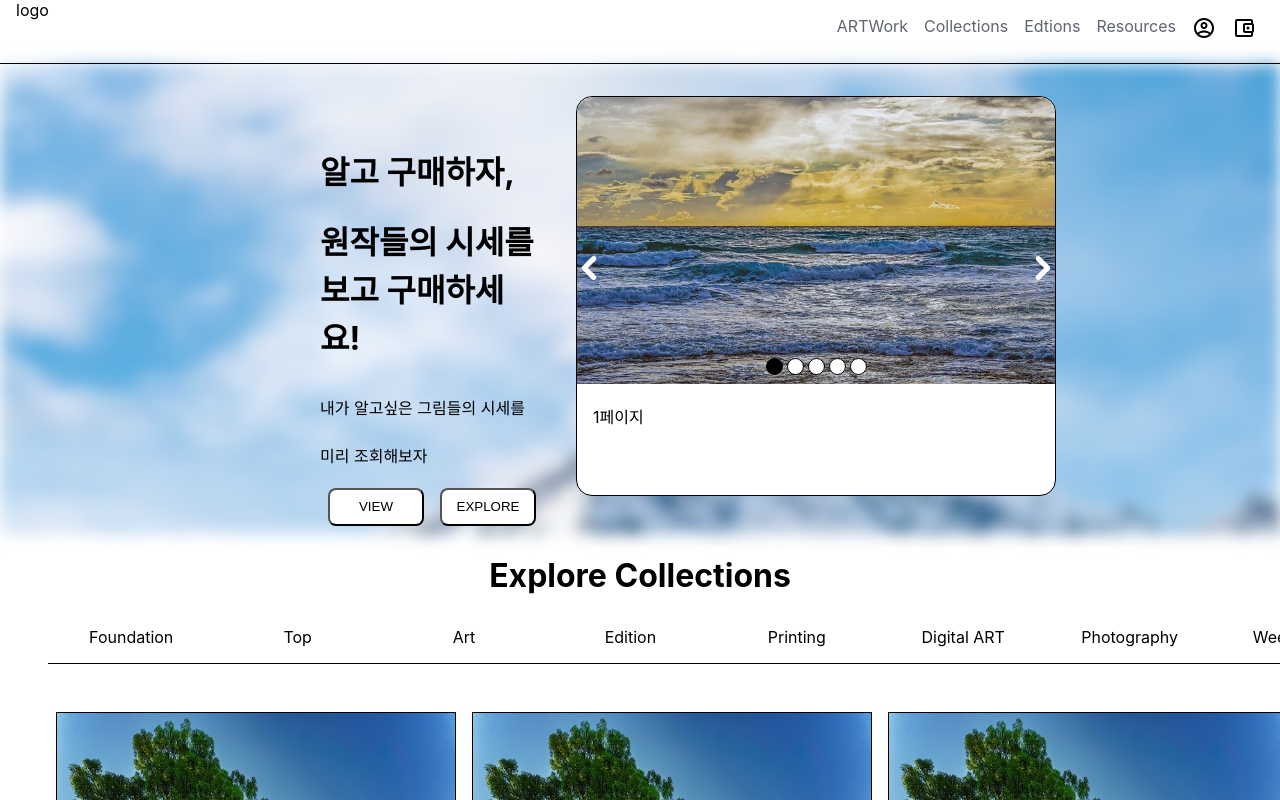
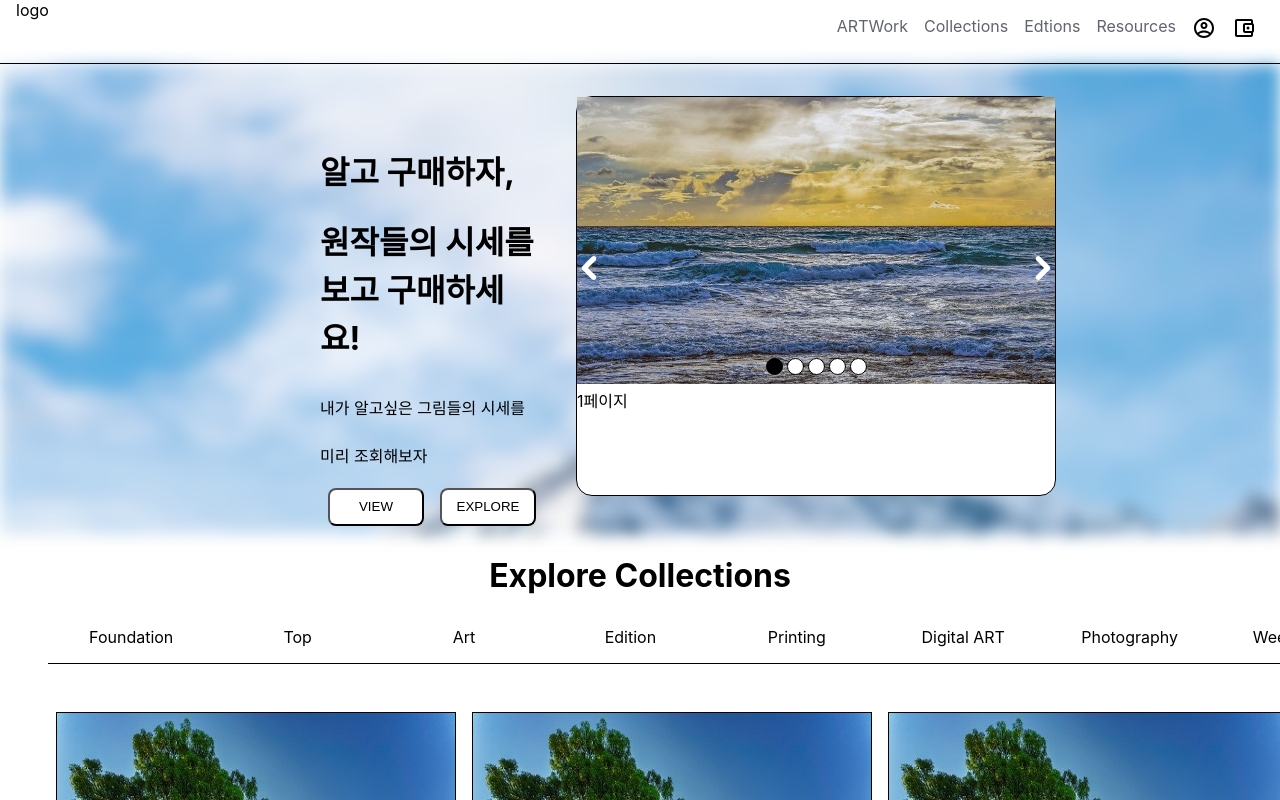
Before and after one commit to hjw4595/next, a Next.js app: page / in a window 1280 px wide. Shown: the top 800 px of the page. Built offline with nearby package versions, Linux system fonts and the light colour scheme.

Commit message:
fix / 이벤트카트 컴포넌트 분할

```diff
--- /dev/null
+++ b/components/intro/eventCard/eventCard.module.css
@@ -0,0 +1,58 @@
+.event-card-list{
+}
+
+.prve-event-page {
+    display: none;
+}
+
+.now-event-page {
+    position: relative;
+    width: 30rem;
+    height: 25rem;
+    margin : 2rem;
+    background-color: white;
+    border: 1px solid black;
+    border-radius: 1rem;
+}
+
+.card-controll {
+    height: 100%;
+    width: 100%;
+    z-index: 99;
+}
+
+.arrow-container {
+    position: absolute;
+    top: 40%;
+    display: flex;
+    align-items: center;
+    justify-content: space-between;
+    width: 100%;
+    -webkit-user-select: all;
+	-moz-user-select: all;
+	-ms-user-select: all;
+	user-select: all;
+}
+
+.left-arrow {
+    transform: rotate(-90deg);
+    cursor: pointer;
+    fill: white;
+}
+
+.right-arrow {
+    transform: rotate(90deg);
+    cursor: pointer;
+    fill: white;
+}
+
+.circle-container {
+    position: absolute;
+    top: 65%;
+    width: 100%;
+}
+
+.circle-list {
+    width: fit-content;
+    margin: 0 auto;
+}
--- /dev/null
+++ b/components/intro/eventCard/index.tsx
@@ -0,0 +1,56 @@
+import React, { useState } from "react";
+import Image from 'next/image';
+
+import styles from "./eventCard.module.css";
+
+import Arrow from '/svg/uparrow.svg'
+import Circle from '/svg/circle.svg'
+
+export interface PropTypes {
+    cardList: {
+        id: number,
+        draw: StaticImageData,
+        text : string
+    }[]
+}
+
+function EventCard({ cardList }: PropTypes) {
+
+    const [eventPage, setEventPage] = useState(1);
+
+    const nextEventCardClick = () => {
+        setEventPage(prev => prev >= cardList.length ? prev = 1 : prev + 1)
+    }
+
+    const prevEventCardClick = () => {
+        setEventPage(prev => prev <= 1 ? prev = cardList.length : prev - 1)
+    }
+
+  return (
+    <div className='event-card-list'>
+    {cardList.map((page) => (
+        <div className={eventPage === page.id ? styles['now-event-page'] : styles['prve-event-page']} key={page.id}>
+            <Image className={styles['card-image']} src={page.draw} alt='intro image' width={1000} height={600}  />
+            <div className={styles['card-text']} >
+                {page.text}
+            </div>
+            <div className={styles['card-controll']}>
+                <div className={styles['arrow-container']}>
+                    <Arrow onClick={prevEventCardClick} className={styles['left-arrow']} alt='arrow' width={24} height={24}  />
+                    <Arrow onClick={nextEventCardClick} className={styles['right-arrow']} alt='arrow' width={24} height={24}  />
+                </div>
+                <div className={styles['circle-container']}>
+                    <div className={styles['circle-list']}>
+                        {cardList.map(item => {
+                            return <Circle key={item.id} fill={item.id === eventPage ? 'black' : 'white'}/>
+                            })
+                        }
+                    </div>
+                </div>
+            </div>
+        </div>))}
+    </div>
+  );
+}
+
+export default EventCard;
--- a/components/page/main/Intro/index.tsx
+++ b/components/page/main/Intro/index.tsx
@@ -1,13 +1,10 @@
-import React, { useState } from 'react';
-import Image from 'next/image';
+import React from 'react';
 
 import styles from './intro.module.css';
 
 import IntroCardImage from '/image/intro.jpg';
 import Button from 'components/common/button';
-
-import Arrow from '/svg/uparrow.svg'
-import Circle from '/svg/circle.svg'
+import EventCard from 'components/intro/eventCard';
 
 const EVENT_ART = [
     {id : 1, draw: IntroCardImage, text: '1페이지'},
@@ -18,16 +15,6 @@ const EVENT_ART = [
 ]
 
 function Intro() {
-    const [eventPage, setEventPage] = useState(1);
-
-    const nextEventCardClick = () => {
-        setEventPage(prev => prev >= EVENT_ART.length ? prev = 1 : prev + 1)
-    }
-
-    const prevEventCardClick = () => {
-        setEventPage(prev => prev <= 1 ? prev = EVENT_ART.length : prev - 1)
-    }
-
     return (
     <div className={styles.wrapper}>
         <div className={styles['bg-image']}></div>
@@ -47,29 +34,7 @@ function Intro() {
                     <Button status='confirm' text='EXPLORE' onClick={() => {}} />
                 </div>
             </div>
-            <div className='event-card-list'>
-                {EVENT_ART.map((page) => (
-                    <div className={eventPage === page.id ? styles['now-event-page'] : styles['prve-event-page']} key={page.id}>
-                        <Image className={styles['card-image']} src={page.draw} alt='intro image' width={1000} height={600}  />
-                        <div className={styles['card-text']} >
-                            {page.text}
-                        </div>
-                        <div className={styles['card-controll']}>
-                            <div className={styles['arrow-container']}>
-                                <Arrow onClick={prevEventCardClick} className={styles['left-arrow']} alt='arrow' width={24} height={24}  />
-                                <Arrow onClick={nextEventCardClick} className={styles['right-arrow']} alt='arrow' width={24} height={24}  />
-                            </div>
-                            <div className={styles['circle-container']}>
-                                <div className={styles['circle-list']}>
-                                    {EVENT_ART.map(item => {
-                                        return <Circle key={item.id} fill={item.id === eventPage ? 'black' : 'white'}/>
-                                        })
-                                    }
-                                </div>
-                            </div>
-                        </div>
-                    </div>))}
-                </div>
+            <EventCard cardList={EVENT_ART} />
             </div>
         </div>
     )
--- a/components/page/main/Intro/intro.module.css
+++ b/components/page/main/Intro/intro.module.css
@@ -20,61 +20,6 @@
     padding: 0 20rem;
 }
 
-.event-card-list{
-}
-
-.prve-event-page {
-    display: none;
-}
-
-.now-event-page {
-    position: relative;
-    width: 30rem;
-    height: 25rem;
-    margin : 2rem;
-    background-color: white;
-    border: 1px solid black;
-    border-radius: 1rem;
-}
-
-.card-controll {
-    height: 100%;
-    width: 100%;
-    z-index: 99;
-}
-
-.arrow-container {
-    position: absolute;
-    top: 40%;
-    display: flex;
-    align-items: center;
-    justify-content: space-between;
-    width: 100%;
-}
-
-.left-arrow {
-    transform: rotate(-90deg);
-    cursor: pointer;
-    fill: white;
-}
-
-.right-arrow {
-    transform: rotate(90deg);
-    cursor: pointer;
-    fill: white;
-}
-
-.circle-container {
-    position: absolute;
-    top: 65%;
-    width: 100%;
-}
-
-.circle-list {
-    width: fit-content;
-    margin: 0 auto;
-}
-
 .text {
     line-height: 3rem;
     margin-top: 4rem;
```
